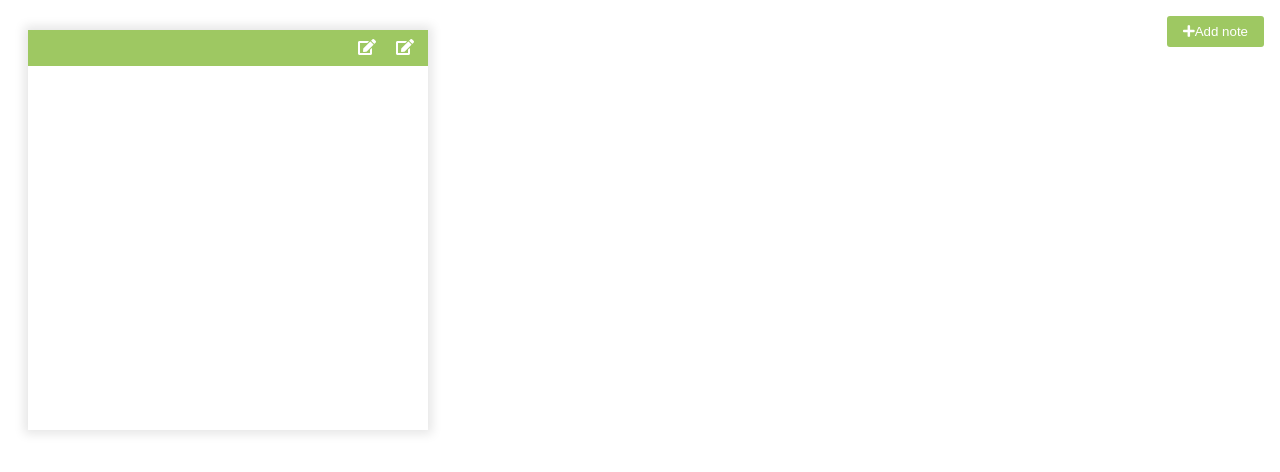
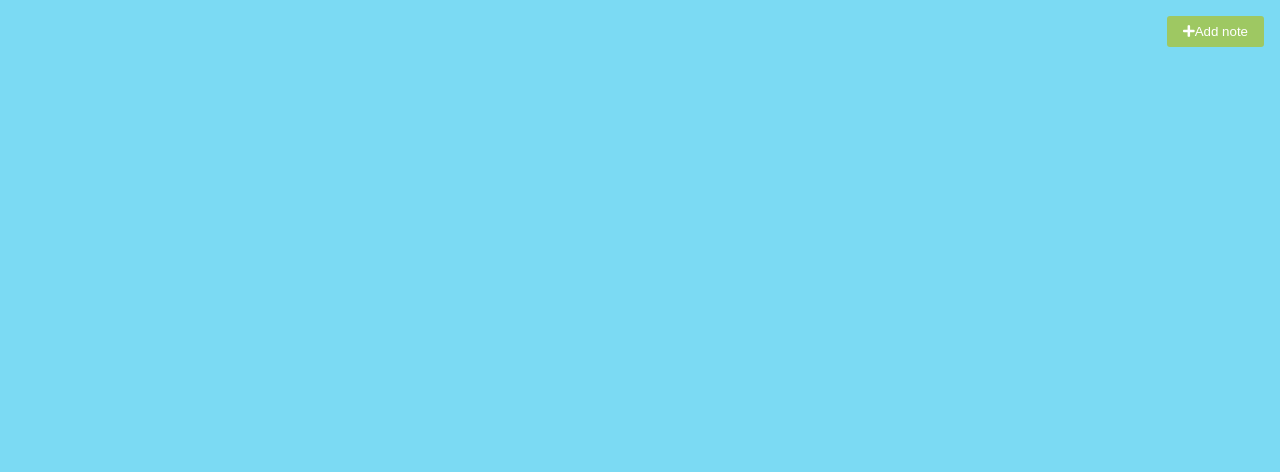
Before and after one commit to DEV-Gitanjali/Notes_App, a plain HTML site: page index.html in a window 1280 px wide. Drawn offline with nearby package versions, Linux system fonts and the light colour scheme.

Commit message:
this code is all about notes app

```diff
--- a/index.html
+++ b/index.html
@@ -14,18 +14,9 @@
    </button>
 
 
-   <div class="note">
-
-    <div class="tools">
-        <button class="edit"><i class="fas fa-edit"></i></button>
-        <button class="edit"><i class="fas fa-edit"></i></button>
-    </div>
 
 
-    <div class="hidden"></div>
-    <textarea ></textarea>
 
-   </div>
 
 
 
--- a/style.css
+++ b/style.css
@@ -3,6 +3,15 @@
 * {
   box-sizing: border-box;
   outline: none;
+}
+
+body {
+  background-color: #7bdaf3;
+  font-family: 'Poppins', sans-serif;
+  display: flex;
+  flex-wrap: wrap;
+  margin: 0;
+  padding-top: 3rem;
 }
 
 .add {
@@ -30,31 +39,30 @@
   overflow-y: scroll;
 }
 
-
 .note .tools {
-    background-color:#9ec862 ;
+  background-color: #9ec862;
   display: flex;
   justify-content: flex-end;
   padding: 0.5rem;
 }
 
-.note .tools button{
+.note .tools button {
   background-color: transparent;
   border: none;
+  color: #fff;
   cursor: pointer;
   font-size: 1rem;
   margin-left: 0.5rem;
-    color: #fff;
 }
 
-.note textarea{
+.note textarea {
   outline: none;
   font-family: inherit;
   font-size: 1.2rem;
   border: none;
   height: 400px;
+  width: 100%;
   padding: 20px;
-    width: 100%;
 }
 
 .main {
```
Also changed, not shown: script.js (line endings or trailing spaces). Lines whose indentation alone changed are shown as unchanged.
